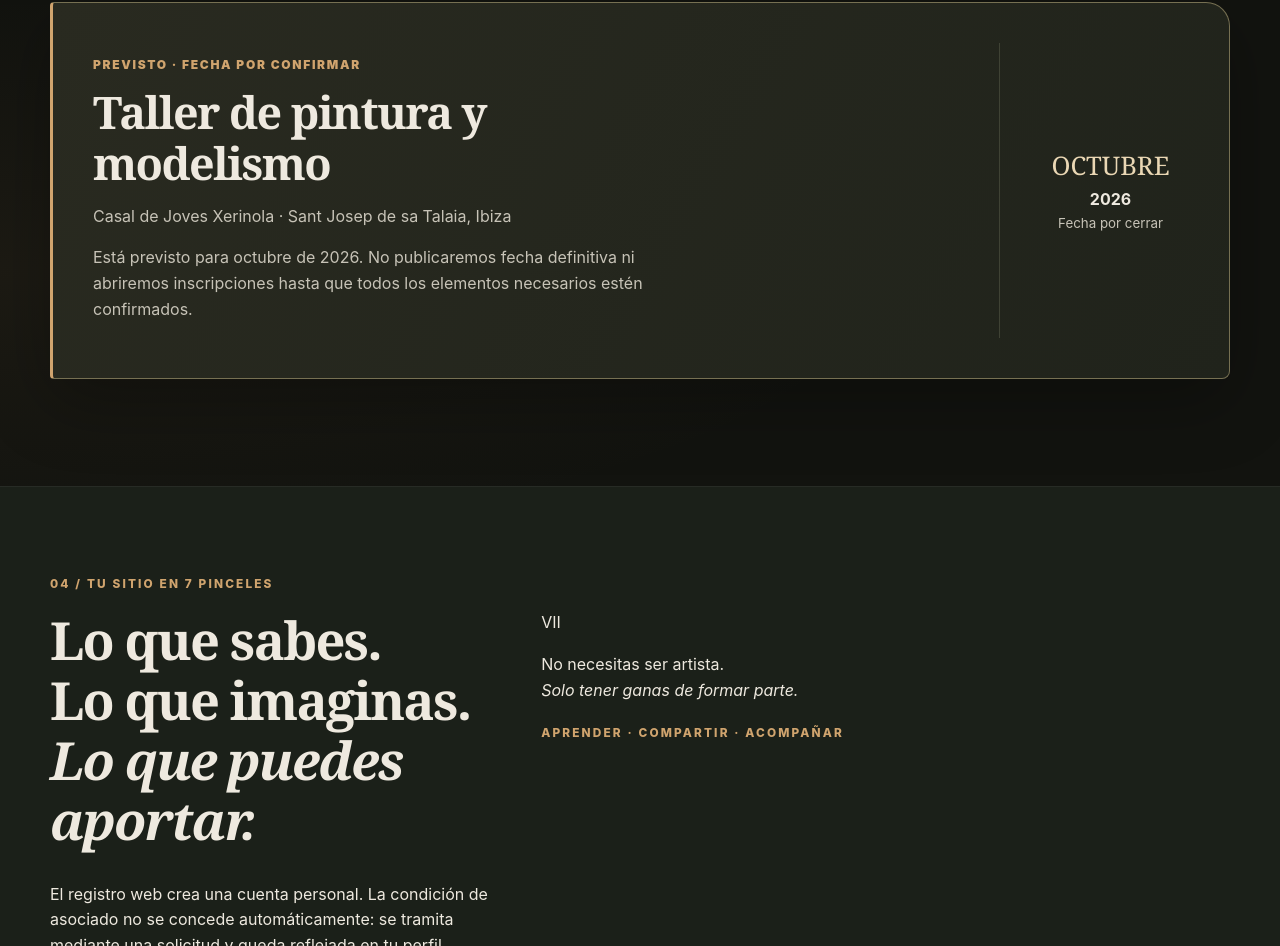
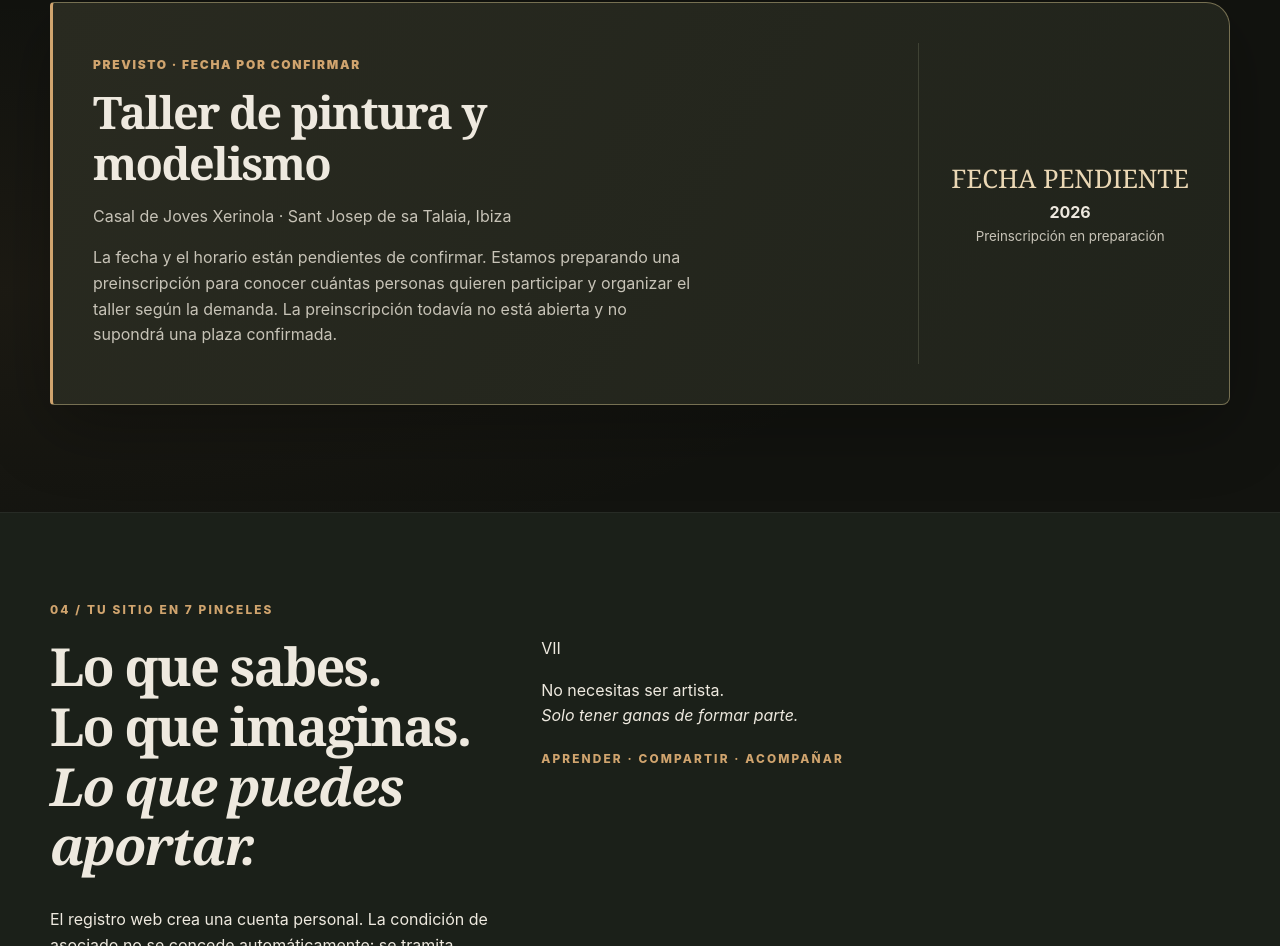
Before and after one commit to AlbertoAR87/7-pinceles1, a website with bundled scripts: page index.html in a window 1280 px wide. Shown: the part 5503-6449 px from the top of the page. Built offline with nearby package versions, Linux system fonts and the light colour scheme.

Commit message:
Mark workshop date pending and explain pre-registration

```diff
--- a/index.html
+++ b/index.html
@@ -152,11 +152,11 @@
           <p class="event-state">PREVISTO · FECHA POR CONFIRMAR</p>
           <h2>Taller de pintura y modelismo</h2>
           <p>Casal de Joves Xerinola · Sant Josep de sa Talaia, Ibiza</p>
-          <p>Está previsto para octubre de 2026. No publicaremos fecha definitiva ni abriremos inscripciones hasta que todos los elementos necesarios estén confirmados.</p>
+          <p>La fecha y el horario están pendientes de confirmar. Estamos preparando una preinscripción para conocer cuántas personas quieren participar y organizar el taller según la demanda. La preinscripción todavía no está abierta y no supondrá una plaza confirmada.</p>
         </div>
         <div class="event-meta">
-          <span class="event-month">OCTUBRE</span><strong class="event-year">2026</strong>
-          <small>Fecha por cerrar</small>
+          <span class="event-month">FECHA PENDIENTE</span><strong class="event-year">2026</strong>
+          <small>Preinscripción en preparación</small>
         </div>
       </div>
       <div id="workshopsList" class="workshops" aria-live="polite"></div>
```
